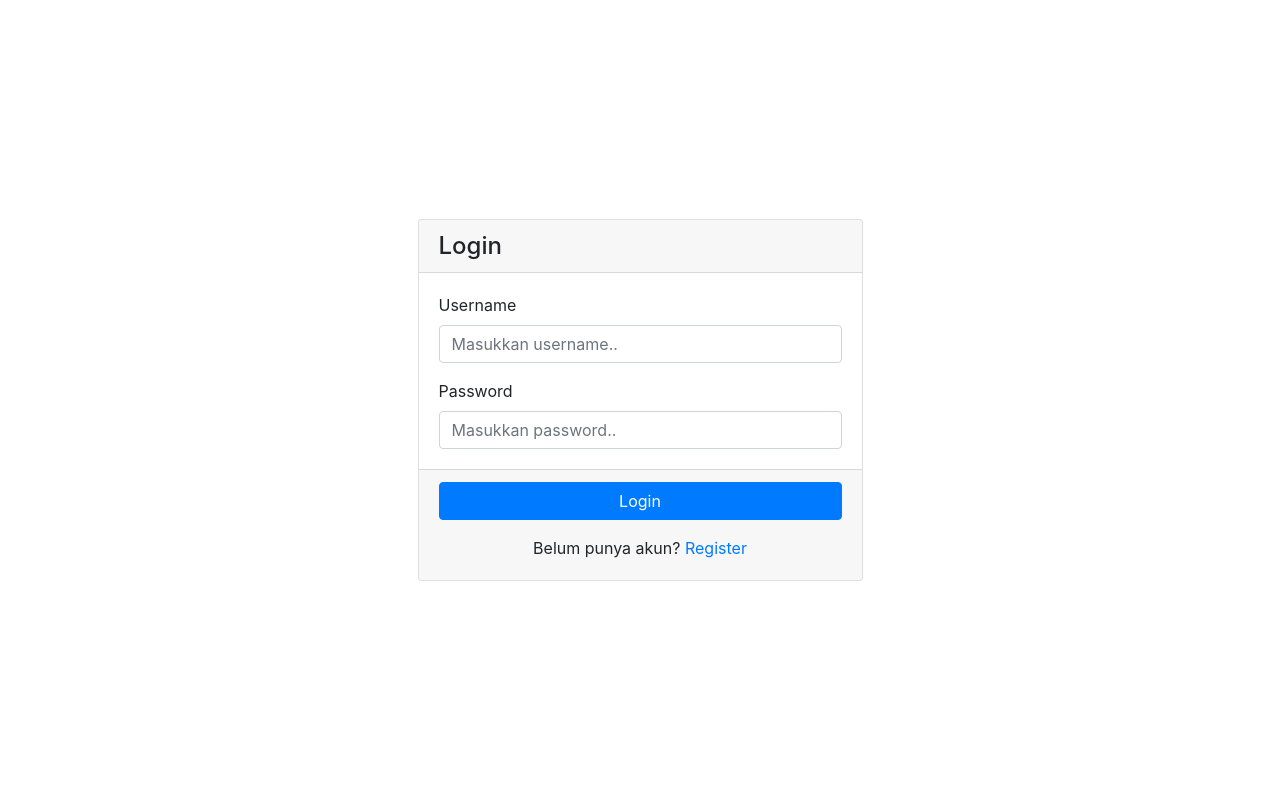
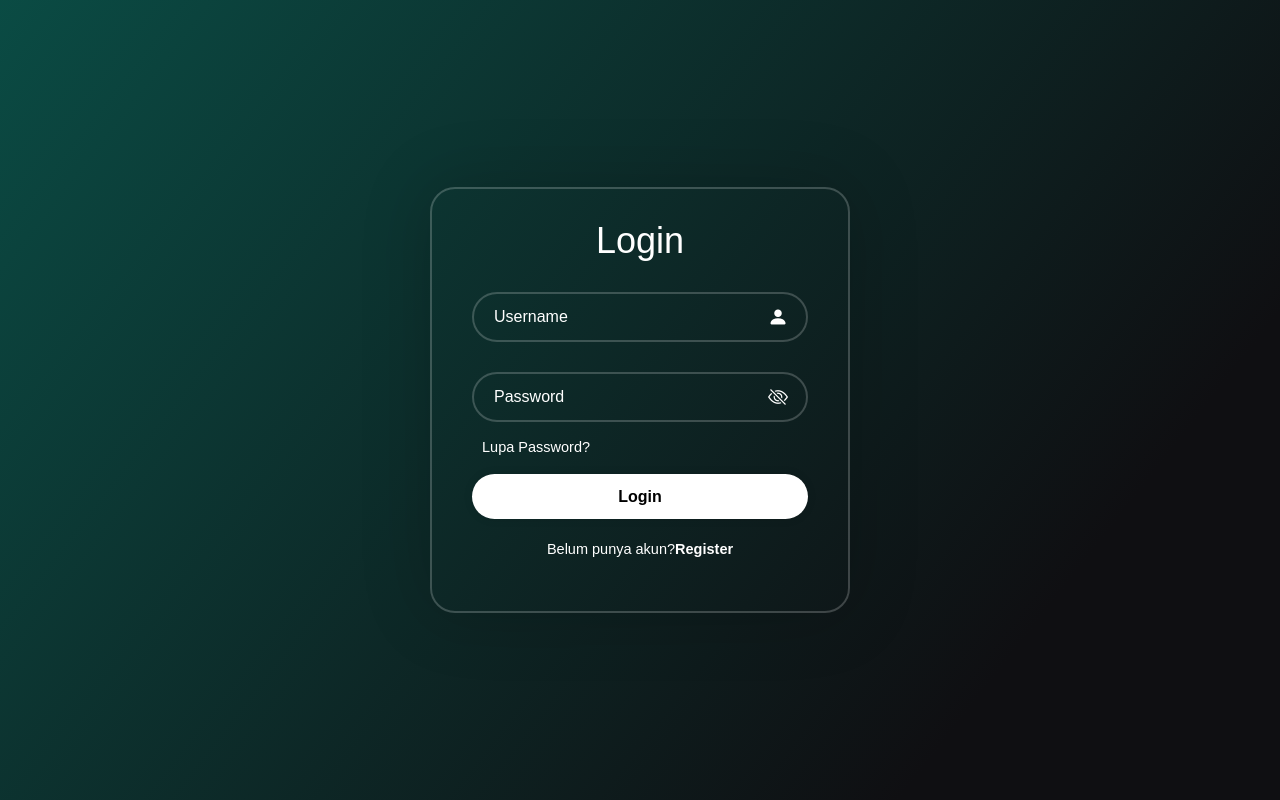
Before and after one commit to fahrianggara/codehub, a CodeIgniter 4 app: template app/Views/auth/login.php in a window 1280 px wide. Run offline with PHP 8.4 and a stand-in for CodeIgniter, Linux system fonts and the light colour scheme; the template is opened without the code that fills it, so the values that code supplies are empty; some libraries are stand-ins or nearby versions.

Commit message:
add login form

```diff
--- a/app/Views/auth/login.php
+++ b/app/Views/auth/login.php
@@ -7,56 +7,58 @@
     $flashDataPassword = session()->getFlashdata('errPassword');
 ?>
 
-<div class="container">
-    <div class="row justify-content-center align-items-center vh-100">
-        <div class="col-md-5 col-lg-5 col-xl-5">
-            <form class="card" action="/login" method="post">
-                <?= csrf_field(); ?>
+<div class="wrapper">
+        <form action="">
 
-                <div class="card-header">
-                    <h4 class="m-0">Login</h4>
-                </div>
+            <div class="header-login">
+                <h1>Login</h1>
+            </div>
 
-                <div class="card-body">
+            <div class="input-box">
+                <input type="text" placeholder="Username" required>
+                <i class="bi bi-person-fill"></i>
+            </div>
 
-                    <?php if (session()->getFlashdata('success')): ?>
-                        <div class="alert alert-default-success" role="alert">
-                            <?= session()->getFlashdata('success') ?>
-                        </div>
-                    <?php endif; ?>
+            <div class="input-box">
+                <input type="password" id="password" placeholder="Password" required>
+                <span id="show-password" class="show-password" onclick="togglePasswordVisibility()"><i class="bi bi-eye-slash"></i></span>
+            </div>
 
-                    <div class="form-group">
-                        <label for="username">Username</label>
+            <div class="remember-forgot">
+                <a href="#">Lupa Password?</a>
+            </div>
 
-                        <input type="text" class="form-control <?= $flashDataUsername ? 'is-invalid' : '' ?>"
-                            id="username" placeholder="Masukkan username.."
-                            name="username" value="<?= old('username') ?>">
+            <button type="submit" class="button">Login</button>
 
-                        <?php if ($flashDataUsername): ?>
-                            <div class="invalid-feedback"><?= $flashDataUsername ?></div>
-                        <?php endif; ?>
-                    </div>
+            <div class="register-link">
+                <p>Belum punya akun?<a href="#">Register</a></p>
+            </div>
+        </form>
 
-                    <div class="form-group mb-0">
-                        <label for="password">Password</label>
+    </div>
 
-                        <input type="password" class="form-control <?= $flashDataPassword ? 'is-invalid' : '' ?>"
-                            id="password" placeholder="Masukkan password.." name="password">
 
-                        <?php if ($flashDataPassword): ?>
-                            <div class="invalid-feedback"><?= $flashDataPassword ?></div>
-                        <?php endif; ?>
-                    </div>
 
-                </div>
-
-                <div class="card-footer">
-                    <button type="submit" class="btn btn-primary btn-block mb-3">Login</button>
-                    <p class="text-center mb-2">Belum punya akun? <a href="/register">Register</a></p>
-                </div>
-            </form>
-        </div>
-    </div>
-</div>
 
 <?= $this->endSection(); ?>
+
+<?= $this->section('js'); ?>
+<script>
+        $(document).ready(function () {
+            $("#show-password").on("click", function () {
+                var passwordField = $("#password");
+                var showPasswordIcon = $("#show-password i");
+
+                if (passwordField.attr("type") === "password") {
+                    passwordField.attr("type", "text");
+                    showPasswordIcon.removeClass("bi-eye-slash").addClass("bi-eye");
+                } else {
+                    passwordField.attr("type", "password");
+                    showPasswordIcon.removeClass("bi-eye").addClass("bi-eye-slash");
+                }
+            });
+        });
+
+</script>
+
+<?= $this->endSection(); ?>
--- a/app/Views/layouts/auth.php
+++ b/app/Views/layouts/auth.php
@@ -9,6 +9,8 @@
     <!-- CSS File -->
     <link rel="stylesheet" href="<?= base_url('plugins/bootstrap4/bootstrap.min.css') ?>">
     <link rel="stylesheet" href="<?= base_url('css/auth.css') ?>">
+    <link rel="stylesheet" href="https://cdn.jsdelivr.net/npm/bootstrap-icons@1.11.1/font/bootstrap-icons.css">
+
 </head>
 
 <body>
@@ -18,6 +20,9 @@
     <script src="<?= base_url('plugins/jquery/jquery.min.js') ?>"></script>
     <script src="<?= base_url('plugins/bootstrap4/bootstrap.bundle.min.js') ?>"></script>
     <script src="<?= base_url('js/auth.js') ?>"></script>
+
+    <?= $this->renderSection('js') ?>
+
 </body>
 
 </html>
--- a/public/css/auth.css
+++ b/public/css/auth.css
@@ -0,0 +1,143 @@
+:root {
+	/* variable untuk warna darkmode dan global variable */
+	--bg-color: linear-gradient(128deg, #0a4f47 -5%, rgba(15,15,18,1) 80%);
+	--bg-sec-color: #1c1d1e;
+	--text-color: #fffff0;
+	--button-color: #3da9fc;
+	--stroke-color: #094067;
+	--primary-color: #3da9fc;
+	--paragraph-color: #90b4ce;
+	--secondary-color: #1c1d1e;
+	--border-color: rgba(164, 164, 164, 0.125);
+	--card-sec-color: #252627;
+	--brs-sm: 4px;
+	--brs-md: 6px;
+	--brs-lg: 8px;
+	--brs-xl: 10px;
+}
+
+*{
+    margin: 0;
+    padding: ;
+    box-sizing: border-box;
+    font-family: "poppins",sans-serif;
+}
+
+body {
+    display: flex;
+    justify-content: center;
+    align-items: center;
+    min-height: 100vh;
+    background: var(--bg-color);
+}
+
+.wrapper {
+    width: 420px;
+    background: transparent ;
+    border:2px solid rgba(255, 255, 255, .2);
+    backdrop-filter: blur(30%);
+    box-shadow: 0 0 70px rgba(0, 0, 0, .2);
+    color: #fff;
+    border-radius: 25px;
+    padding: 30px 40px;
+}
+
+.wrapper .header-login h1 {
+    font-size: 36px;
+    text-align: center;
+    font-family: sans-serif;
+}
+
+.header-login .icon img{
+    height: 100%;
+    width: 100%;
+    padding-left: 20px;
+}
+
+.header-login .icon{
+    display: flex;
+    align-items: center;
+}
+
+.input-box{
+    position: relative;
+    width: 100%;
+    height: 50px;
+    margin: 30px 0;
+}
+
+.input-box input {
+    width: 100%;
+    height: 100%;
+    background: transparent;
+    border: none;
+    outline: none;
+    border: 2px solid rgba(255, 255, 255, .2);
+    border-radius: 40px;
+    color: #fff;
+    padding-left: 20px;
+}
+
+.input-box input::placeholder {
+    color: #fff;
+}
+
+.input-box i {
+    position: absolute;
+    right: 20px;
+    top: 50%;
+    transform:translateY(-50%);
+    font-size: 20px;
+}
+
+.wrapper .remember-forgot {
+    display: flex;
+    justify-content: space-between;
+    font-size: 14.5px;
+    margin: -15px 0 15px;
+}
+
+.remember-forgot label input {
+    accent-color: #fff;
+    margin-right: 3px;
+}
+
+.remember-forgot a {
+    color: #fff;
+    text-decoration: none;
+    padding-left: 10px;
+}
+
+.remember-forgot a:hover {
+    text-decoration: underline;
+}
+
+.wrapper .button {
+    width: 100%;
+    height: 45px;
+    background: #fff;
+    border: none;
+    outline: none;
+    border-radius: 40px;
+    box-shadow: 0 0 10px rgba(0, 0, 0, .1);
+    cursor: pointer;
+    font-size: 16px;
+    color; #333;
+    font-weight: 600;
+}
+
+.wrapper .register-link {
+    font-size: 14.5px;
+    text-align: center;
+    margin: 20px;
+}
+
+.register-link p a {
+    color: #fff;
+    text-decoration: none;
+    font-weight: 600;
+}
+
+.register-link p a:hover {
+    text-decoration: underline;
+}
```
Also changed, not shown: app/Views/auth/login copy.php (added, +62 -0 lines), public/images/logo/codehub_logo.png (added), 1 other file.
